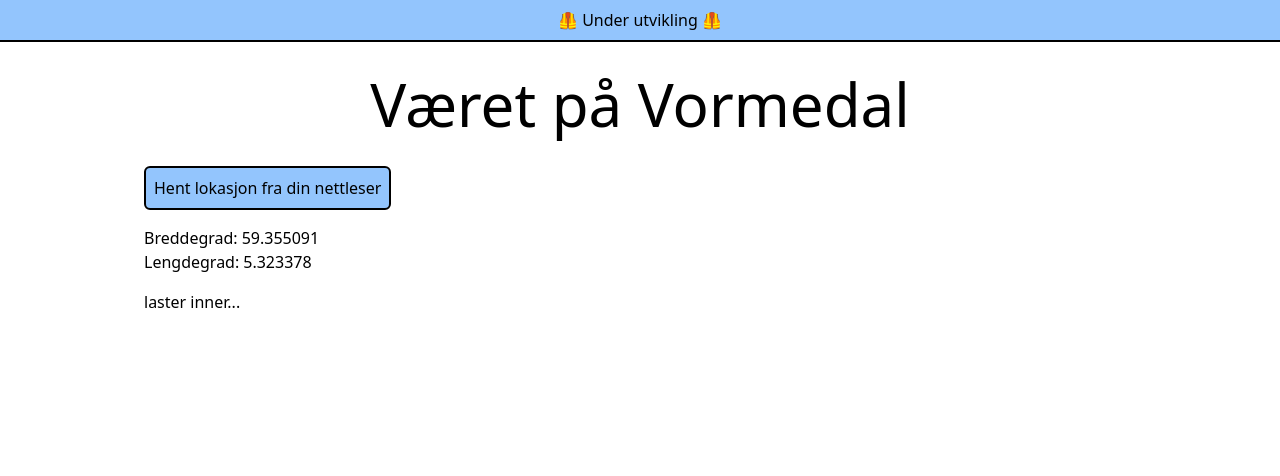
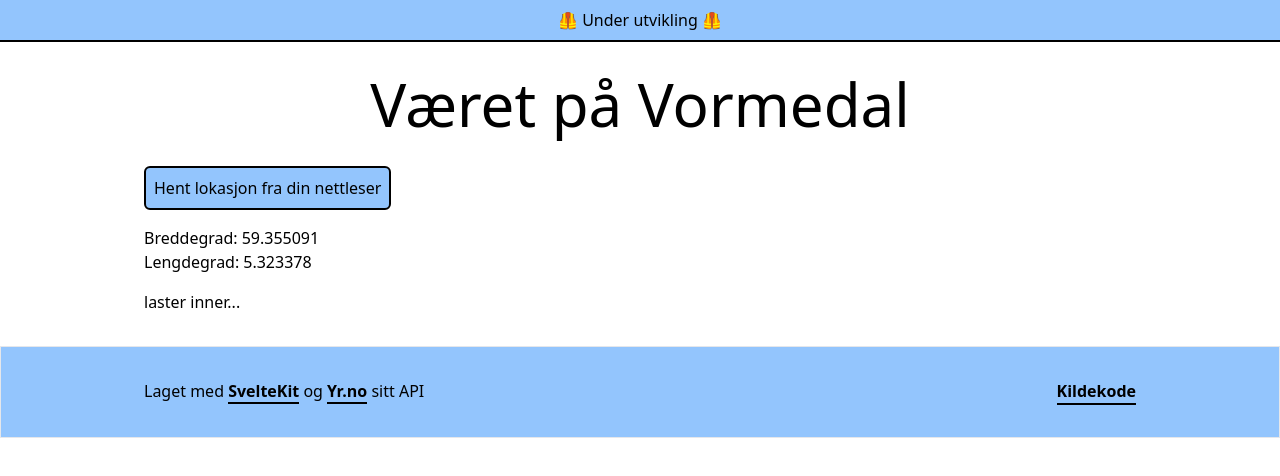
Before and after one commit to timharek/5545.no-svelte, a Svelte app: page / in a window 1280 px wide. Built offline with nearby package versions, Linux system fonts and the light colour scheme; no server answers.

Commit message:
feat: Add Footer component
Signed-off-by: Tim Hårek Andreassen <tim@harek.dev>

```diff
--- /dev/null
+++ b/src/components/Footer.svelte
@@ -0,0 +1,11 @@
+<footer class="mt-8 py-8 bg-blue-300 border">
+  <div class="container flex justify-between">
+    <p class="">
+      Laget med <a class="link" href="https://kit.svelte.dev/">SvelteKit</a> og
+      <a class="link" href="https://api.met.no/weatherapi/locationforecast/2.0/documentation#/"
+        >Yr.no</a
+      > sitt API
+    </p>
+    <a href="https://github.com/timharek/5545.no-svelte" class="link">Kildekode</a>
+  </div>
+</footer>
--- a/src/css/main.css
+++ b/src/css/main.css
@@ -7,5 +7,9 @@
 }
 
 .button {
-    @apply p-2 border-2 border-black bg-blue-300 rounded-md;
+    @apply p-2 border-2 border-black bg-blue-300 hover:bg-blue-200 rounded-md;
 }
+
+.link {
+    @apply font-semibold border-b-2 border-black hover:bg-blue-200;
+}
--- a/src/routes/__layout.svelte
+++ b/src/routes/__layout.svelte
@@ -1,4 +1,5 @@
 <script>
+  import Footer from '../components/Footer.svelte';
   import Header from '../components/Header.svelte';
 
   import '../css/main.css';
@@ -10,3 +11,5 @@
 <Header message="🦺 Under utvikling 🦺" />
 
 <slot />
+
+<Footer />
```
